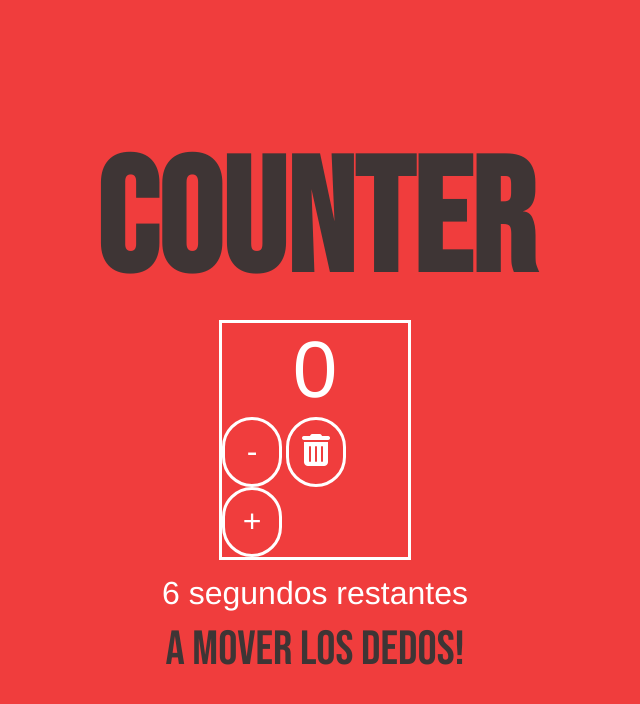
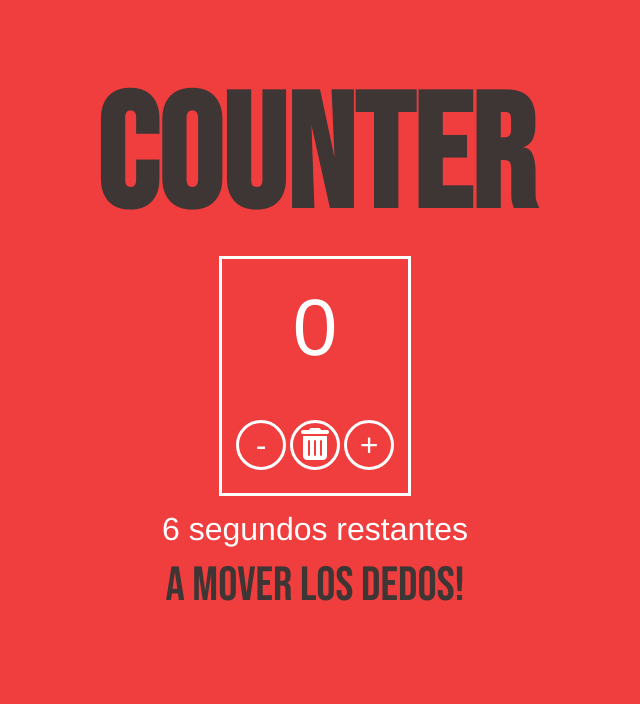
Before and after one commit to SantiagoMuscolo/Counter-clicks-game, a plain HTML site: page index.html in a window 1280 px wide. Shown: the whole page, without its empty margins (325-965 px from the left). Drawn offline with Linux system fonts and the light colour scheme.

Commit message:
corregui un error

```diff
--- a/style.css
+++ b/style.css
@@ -10,7 +10,7 @@ body{
     justify-content: center;
     flex-direction: column;
     align-items: center;
-    margin-top: 10%;
+    margin-top: 5%;
 }
 
 h1{
@@ -29,15 +29,14 @@ h1{
 }
 
 button{
-    width: 60px;
-    height: 70px;
+    width: 50px;
+    height: 50px;
     border-radius: 50px;
     cursor: pointer;
     background-color: #F03D3D;
     font-size: 2rem;
     color: white;
     border: 3px solid white;
-
 }
 
 button:hover{
```
